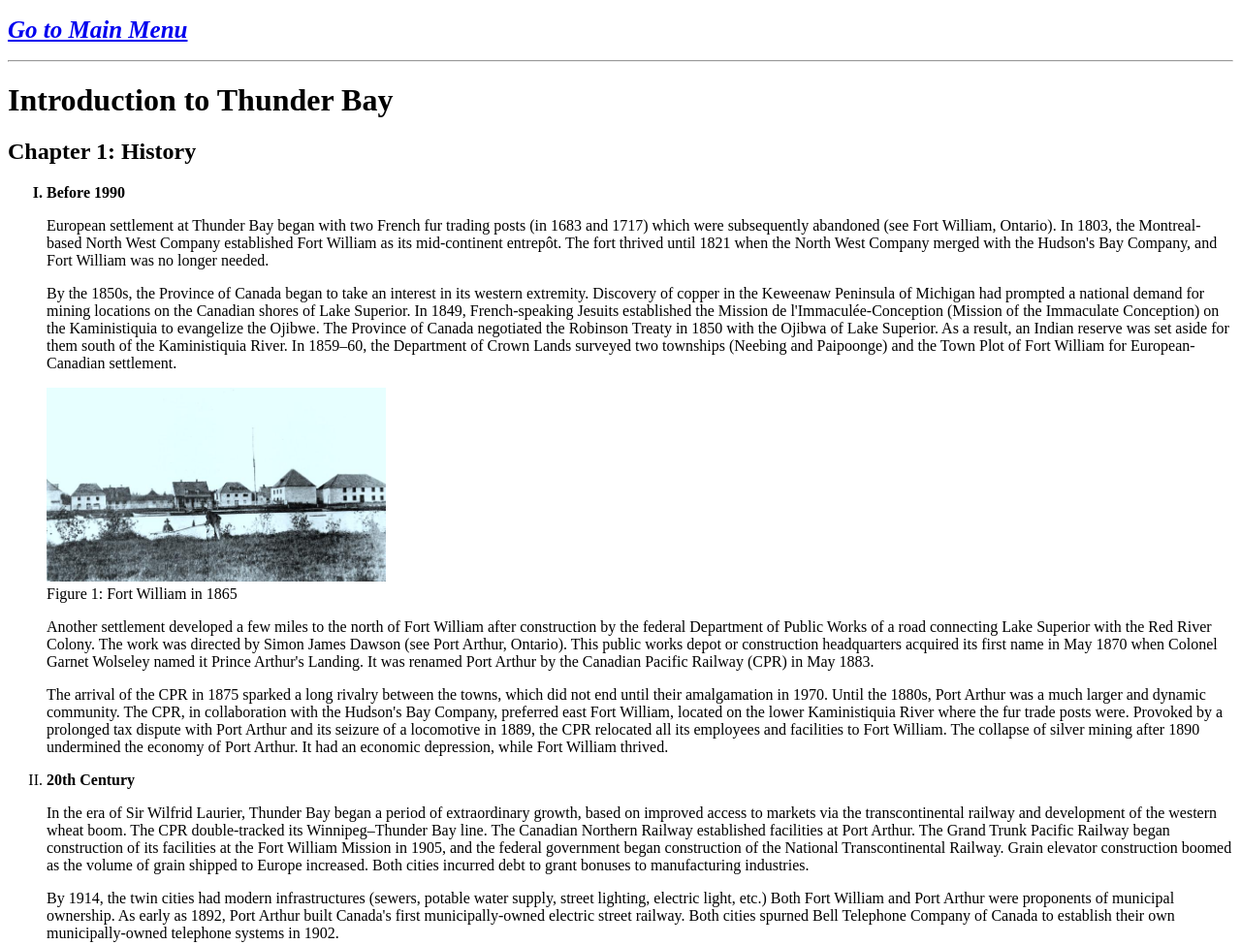
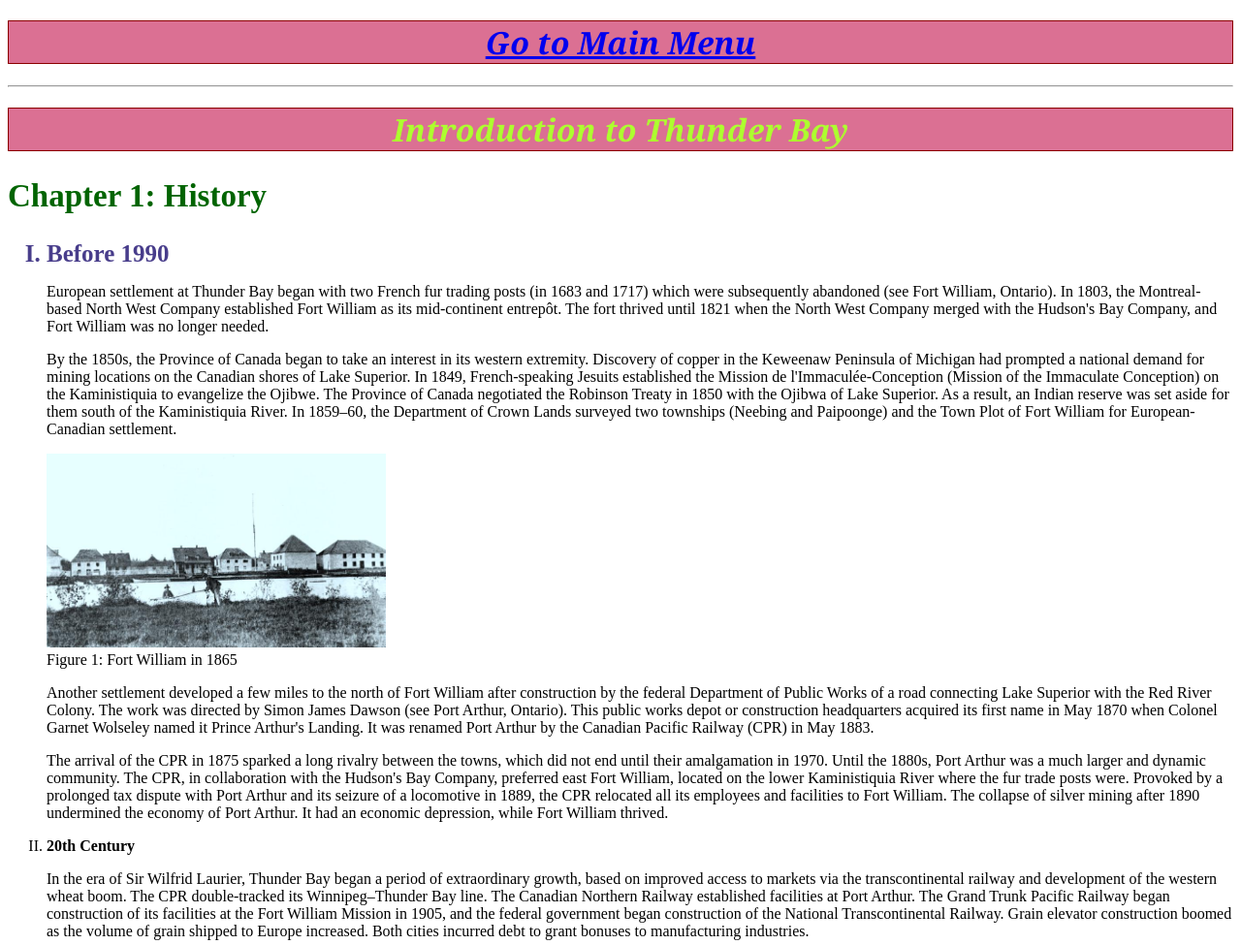
Before and after one commit to jagravipatel/Group-4-Lab-4, a plain HTML site: page documentation.html in a window 1280 px wide. Shown: the top 975 px of the page at 97% size. Drawn offline with Linux system fonts and the light colour scheme.

Commit message:
Update documentation.html

```diff
--- a/documentation.html
+++ b/documentation.html
@@ -1,12 +1,13 @@
 <!DOCTYPE html>
 <html>
     <head>
+        <link rel="stylesheet" type="text/css" href="style.css">
        <title>
             Documentation
        </title>
     </head>
     <body>
-        <h1 style="font-size: 25px; text-align: left; "><a href="index.html"><i>Go to Main Menu</i></a></h1>
+        <h1><a href="index.html"><i>Go to Main Menu</i></a></h1>
         <hr>
             <h1>Introduction to Thunder Bay</h1>
             <h2 id="#c1">Chapter 1: History</h2>
```
